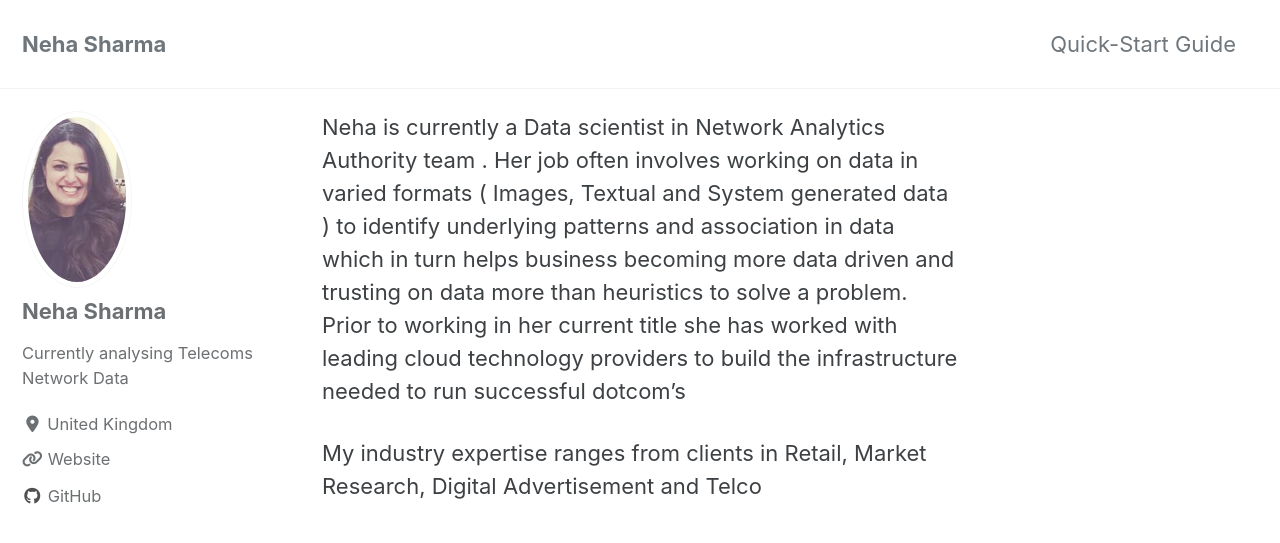
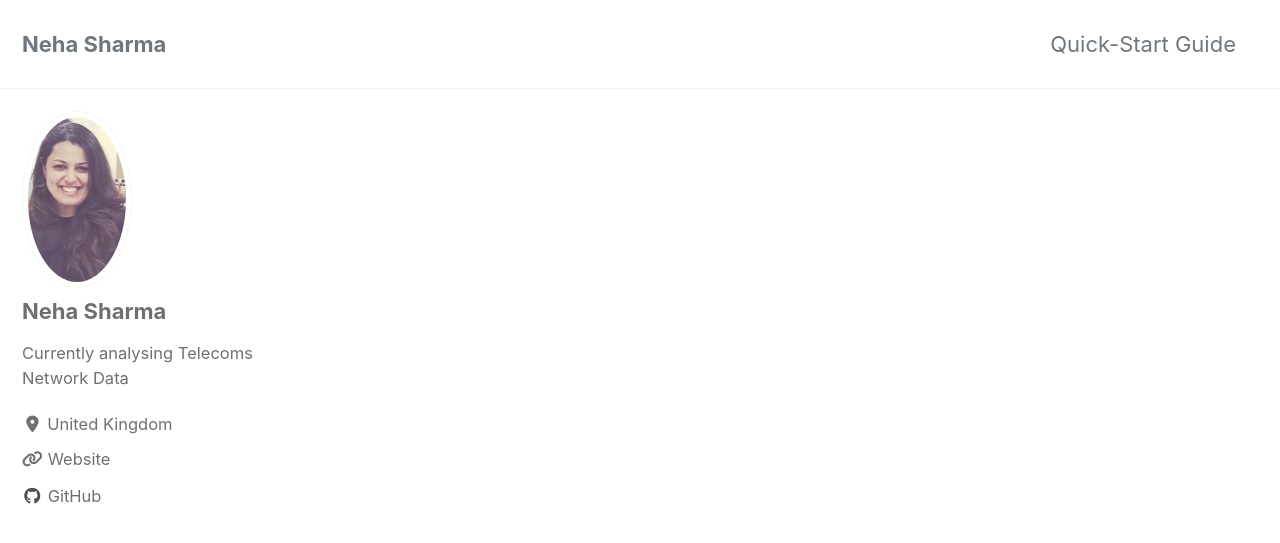
Before and after one commit to ns3115neha/ns3115neha.github.io, a Jekyll site: the page built from _pages/DS_Foundations.md, in a window 1280 px wide and 900 px high. Shown: the top 543 px of the window. Built offline with Jekyll 4.4.1, drawn with Linux system fonts in a browser that asks for light colours; cached includes are drawn as plain includes; nearby versions of some CDN libraries.

Commit message:
Update DS_Foundations.md

```diff
--- a/_pages/DS_Foundations.md
+++ b/_pages/DS_Foundations.md
@@ -1,11 +1,9 @@
 ---
-title:"About"
-permalink: /about
+layout:archive
+title:"Data Science Foundations"
+permalink: /DS_Foundations/
+author_profile:true
 header:
   image:"/images/datascience_01.jpg"
 
 ---
-
-Neha is currently a Data scientist in Network Analytics Authority team . Her job often involves working on data in varied formats ( Images, Textual and System generated data ) to identify underlying patterns and association in data which in turn helps  business  becoming more data driven and trusting on data more than heuristics to solve a problem. Prior to working in her current title she has worked with leading cloud technology providers to build the infrastructure needed to run successful dotcom’s
-
-My industry expertise ranges from clients in  Retail, Market Research, Digital Advertisement and Telco
```
